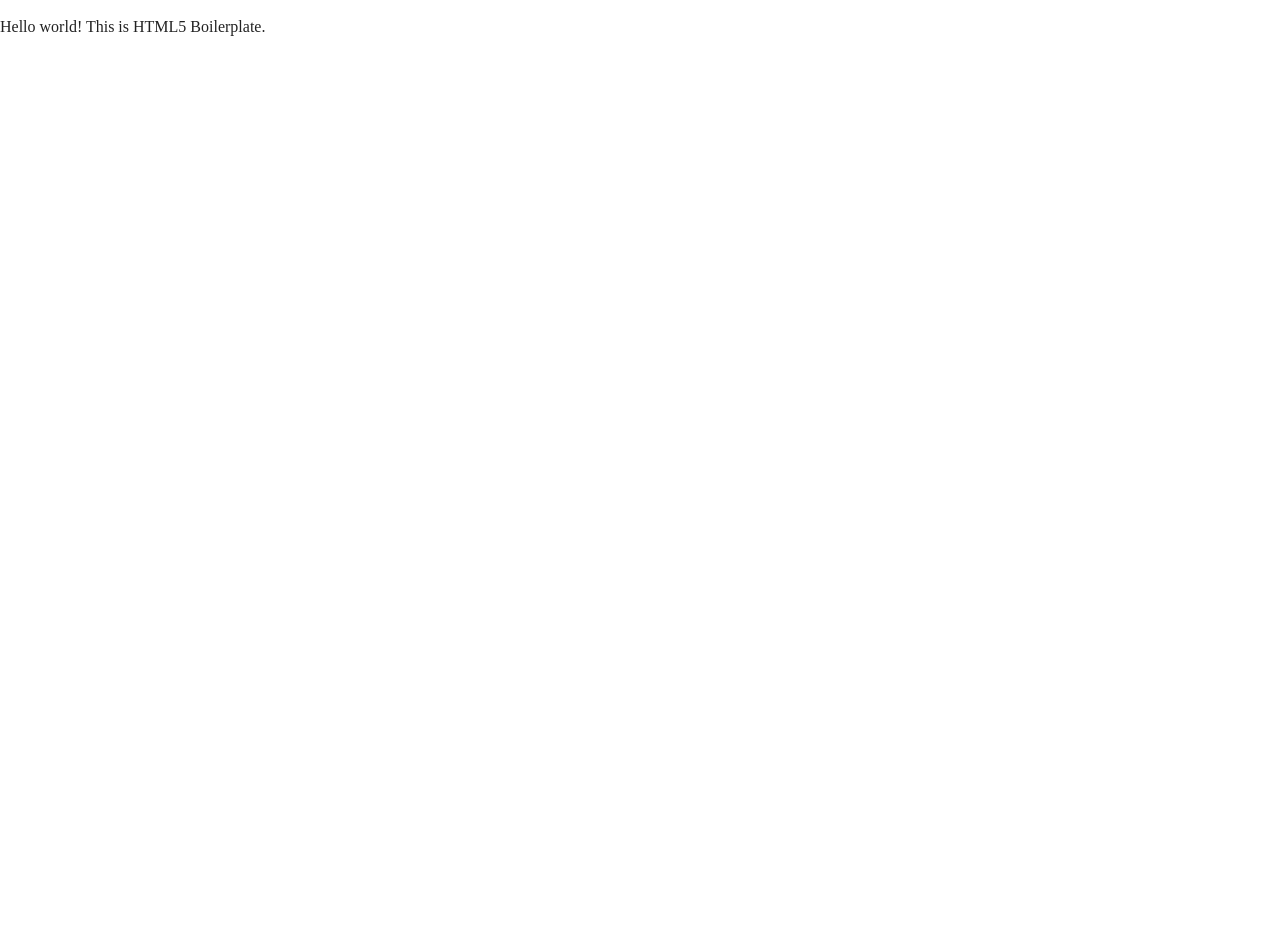
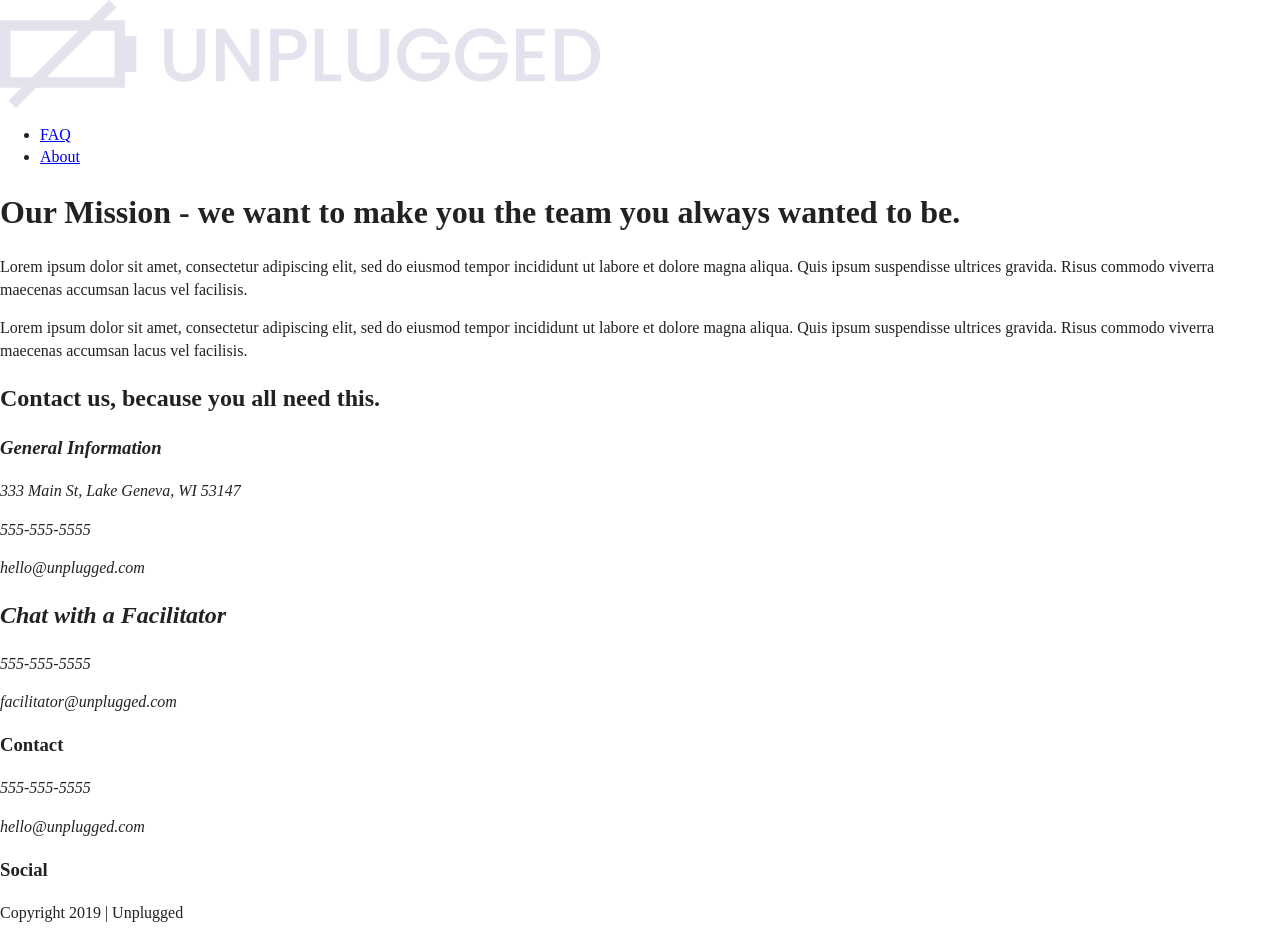
Before and after one commit to JenArmenta/unplugged-retreat, a website: page about/index.html in a window 1280 px wide. Before the commit the page ends 800 px from the top, so only its background shows below. Drawn offline with Linux system fonts and the light colour scheme; files whose address does not match are found by name.

Commit message:
Added content to about page

```diff
--- a/about/index.html
+++ b/about/index.html
@@ -24,8 +24,94 @@
 
 <body>
 
-  <!-- Add your site or application content here -->
-  <p>Hello world! This is HTML5 Boilerplate.</p>
+  <!-- Header -->
+
+  <header>
+    <div class="content-wrapper">
+      <a href="#"><img src="img/unpluggedlogo.png" alt="unplugged logo"></a>
+      <div class="header-divider"></div>
+      <nav>
+        <ul>
+          <li><a href="faq/index.html" target="_blank">FAQ</a></li>
+          <li><a href="about/index.html" target="_blank">About</a></li>
+        </ul>
+      </nav>
+    </div>
+  </header>
+
+  <!-- Main content section -->
+
+  <main>
+    <!-- Mission Section -->
+
+    <section class="mission">
+      <div class="content-wrapper">
+        <h1>Our Mission - we want to make you the team you always wanted to be.</h1>
+          <div class="mission-content">
+            <p>Lorem ipsum dolor sit amet, consectetur adipiscing elit, sed do eiusmod tempor incididunt ut labore et dolore magna aliqua. Quis ipsum suspendisse ultrices gravida. Risus commodo viverra maecenas accumsan lacus vel facilisis.</p>
+            <p>Lorem ipsum dolor sit amet, consectetur adipiscing elit, sed do eiusmod tempor incididunt ut labore et dolore magna aliqua. Quis ipsum suspendisse ultrices gravida. Risus commodo viverra maecenas accumsan lacus vel facilisis.</p>
+        </div>
+      </div>
+    </section>
+
+    <!-- Map Section -->
+
+    <section class="map">
+        <figure>
+
+        </figure>
+    </section>
+
+    <!-- Contact Section -->
+
+    <section class="contact-section">
+        <div class="content-wrapper">
+          <h2>Contact us, because you all need this.</h2>
+        <address>
+          <div>
+            <h3>General Information</h3>
+            <p>333 Main St, Lake Geneva, WI 53147</p>
+            <p>555-555-5555</p>
+            <p>hello@unplugged.com</p>
+          </div>
+          <div>
+            <h2>Chat with a Facilitator</h2>
+            <p>555-555-5555</p>
+            <p>facilitator@unplugged.com</p>
+          </div>
+        </address>
+      </div>
+    </section>
+  </main> <!-- main wrapper ends -->
+
+<!-- Footer -->
+
+  <footer>
+    <div class="content-wrapper">
+      <div class="footer-content">
+        <div class="contact">
+          <h3>Contact</h3>
+            <address>
+              <p>555-555-5555</p>
+              <p>hello@unplugged.com</p>
+            </address>
+        </div>
+        <div class="social">
+          <h3>Social</h3>
+          <div class="social-icons">
+            <p><a href="https://www.facebook.com/jennifer.armenta.54" target="_blank"></a></p>
+            <p><a href="https://twitter.com/jenbelle13?t=7naq9aWx4NQ2GdBZkjjNQw&s=03" target="_blank"></a></p>
+          </div>
+        </div>
+      </div> <!-- footer content ends -->
+    </div> <!-- footer content wrapper ends -->
+
+    <div class="copyright">
+      <p>Copyright 2019 | Unplugged</p>
+    </div>
+  </footer>
+
+
   <script src="../js/vendor/modernizr-3.11.2.min.js"></script>
   <script src="../js/plugins.js"></script>
   <script src="../js/main.js"></script>
```
